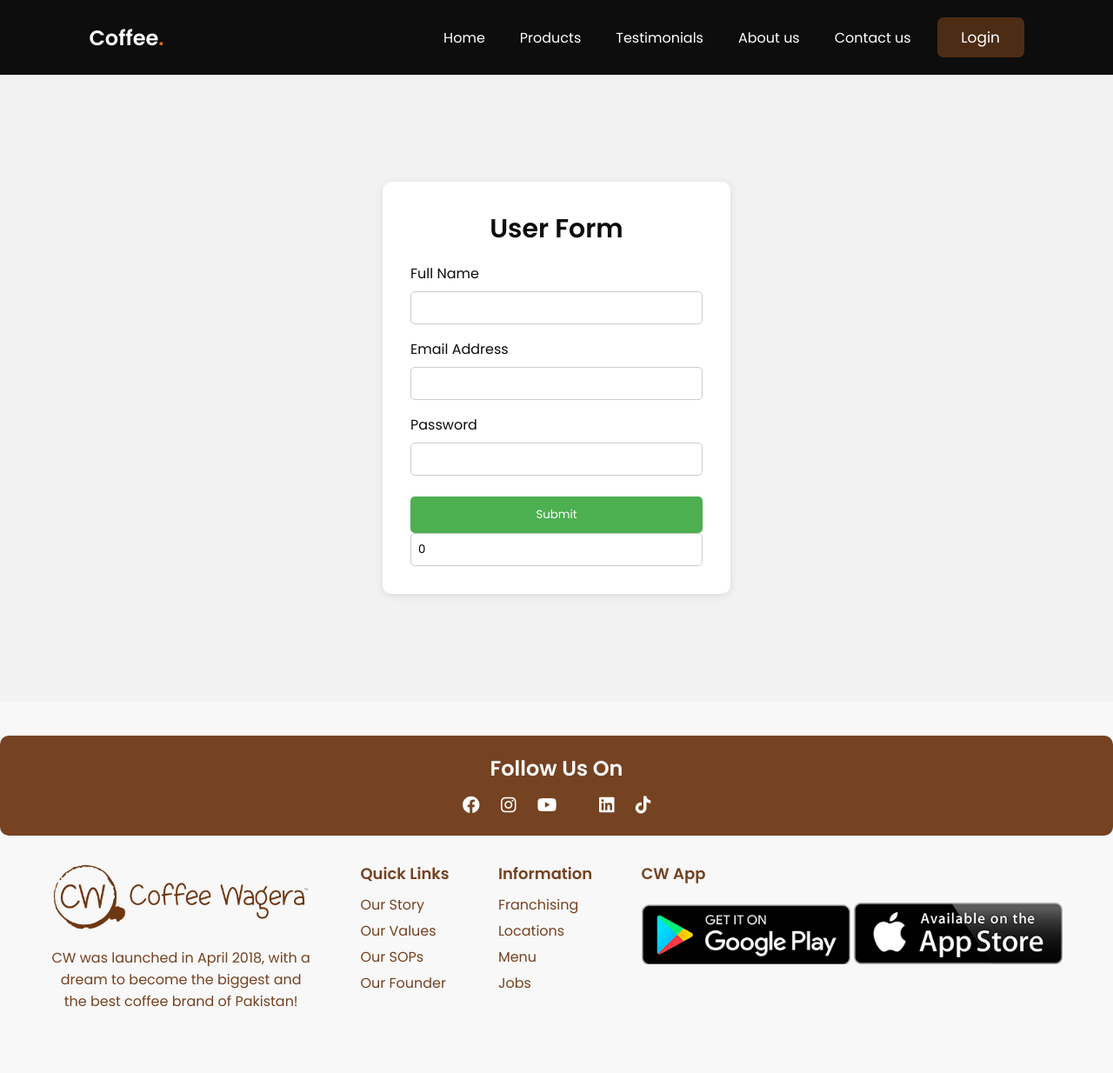
After one commit to ManaheelJamil/Django-project, a Django app: page /userform/ in a window 1280 px wide. The commit adds this page. Shown: the whole page at 87% size. Run offline with Django 5.2, Linux system fonts and the light colour scheme.

Commit message:
get data and send into output

```diff
--- a/myproject/urls.py
+++ b/myproject/urls.py
@@ -22,5 +22,6 @@ urlpatterns = [
     path('admin/', admin.site.urls),
     path('about-us/', views.aboutUs,name="about"),
     path('about/<slug:courseid>', views.courseDetail),
-    path('product/',views.products, name="product")
+    path('product/',views.products, name="product"),
+    path("userform/",views.userForm)
 ]
--- a/myproject/views.py
+++ b/myproject/views.py
@@ -19,4 +19,16 @@ def products(request):
 def courseDetail(request,courseid):
     return HttpResponse(courseid)
 
+def userForm(request):
+    dummy =0
+    try:
+        # n1 = request.GET['name']
+        # n2 = request.GET['email']
+        n1=request.GET.get("name")
+        n2=request.GET.get("email")
+        dummy =n1+n2
+        print(dummy)
+    except :
+        pass
+    return render(request, "userform.html",{"output":dummy})
 #we pass 3 types of value trough rdynamic routing (int,str,slug(gello-07-jhhh))
--- a/static/css/style.css
+++ b/static/css/style.css
@@ -1,4 +1,70 @@
 @import url('https://fonts.googleapis.com/css2?family=Poppins:wght@300;400;600&display=swap');
+.body {
+    font-family: Arial, sans-serif;
+    background-color: #f2f2f2;
+    display: flex;
+    justify-content: center;
+    align-items: center;
+    height: 90vh;
+  }
+  nav ul .but{
+    padding: 10px;
+    background-color: #4d2c15;
+    color: white ;
+    border: none;
+    width: 100px;
+    border-radius: 7px;
+    cursor: pointer;
+  }
+  nav ul .but a {
+    color: white;
+    text-decoration: none;
+    font-size: 17px;
+  }
+  .form-container {
+    background-color: #fff;
+    padding: 2rem;
+    border-radius: 10px;
+    box-shadow: 0 2px 10px rgba(0,0,0,0.1);
+    width: 400px;
+  }
+
+  .form-container h3 {
+    text-align: center;
+    margin-bottom: 1rem;
+    color: #0d0d0d;
+font-size: 30px;
+  }
+
+  form label {
+    display: block;
+    margin-top: 1rem;
+    margin-bottom: 0.5rem;
+    color: #0d0d0d;
+
+  }
+
+  form input {
+    width: 100%;
+    padding: 0.5rem;
+    border-radius: 5px;
+    border: 1px solid #ccc;
+  }
+
+  form button {
+    width: 100%;
+    padding: 0.7rem;
+    margin-top: 1.5rem;
+    background-color: #4CAF50;
+    color: white;
+    border: none;
+    border-radius: 5px;
+    cursor: pointer;
+  }
+
+  form button:hover {
+    background-color: #45a049;
+  }
 
 /* Common */
 * {
@@ -46,6 +112,7 @@
     list-style: none;
     display: flex;
     gap: 20px;
+align-items: center;
   }
 
   nav ul li a {
--- a/templates/header.html
+++ b/templates/header.html
@@ -7,7 +7,7 @@
     <meta name="viewport" content="width=device-width, initial-scale=1.0">
     <title>Coffee Landing Page</title>
     <link rel="stylesheet" href="https://cdnjs.cloudflare.com/ajax/libs/font-awesome/6.4.2/css/all.min.css">
-    <link rel="stylesheet" href="{% static '/css/style.css '%}">
+    <link rel="stylesheet" href="/static/css/style.css">
 
 </head>
 
@@ -30,7 +30,9 @@
               <li  class="{%  if request.path == '' %} active {% endif %}"><a href="#">Testimonials</a></li>
               <li  class="{%  if request.path == '/about-us/' %} active {% endif %}"><a href="/about-us">About us</a></li>
               <li  class="{%  if request.path == '' %} active {% endif %}"><a href="/about">Contact us</a></li>
+         <button class="but"><a href="/userform">Login</a></button>
             </ul>
+
           </nav>
         </div>
       </header>
--- /dev/null
+++ b/templates/userform.html
@@ -0,0 +1,20 @@
+{% extends "base.html" %} {% block blockname %}
+<div class="body">
+  <div class="form-container">
+    <h3>User Form</h3>
+    <form>
+      <label for="name">Full Name</label>
+      <input type="text" id="name" name="name" required />
+
+      <label for="email">Email Address</label>
+      <input type="email" id="email" name="email" required />
+
+      <label for="password">Password</label>
+      <input type="password" id="password" name="password"  />
+
+      <button type="submit">Submit</button>
+      <input type="text" value="{{output}}"/>
+    </form>
+  </div>
+</div>
+  {% endblock %}
```
